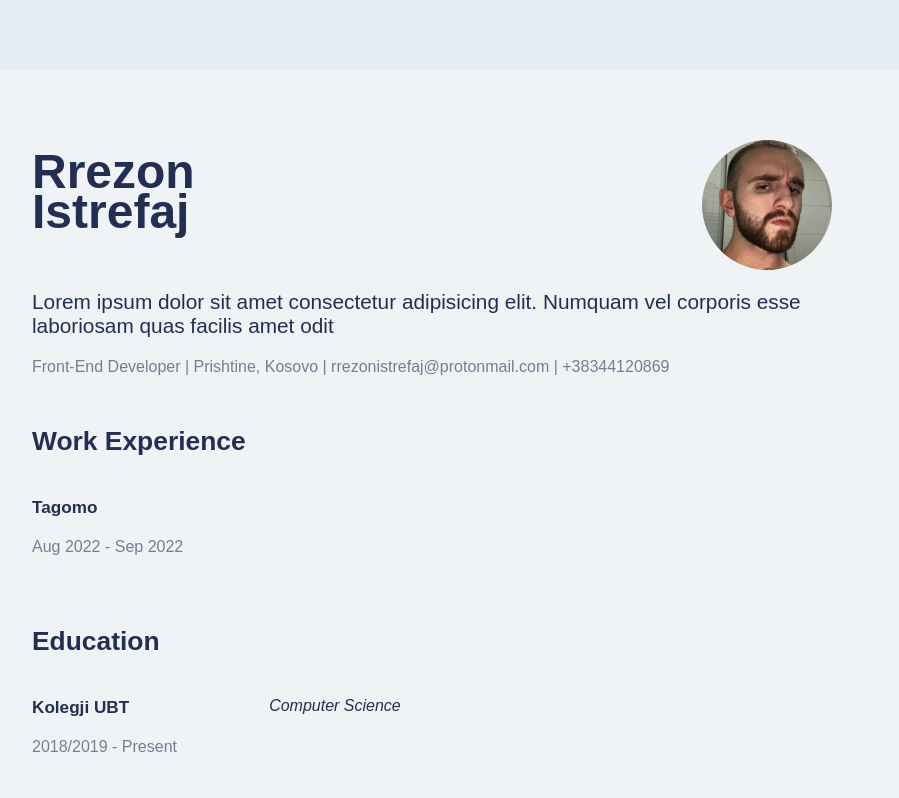
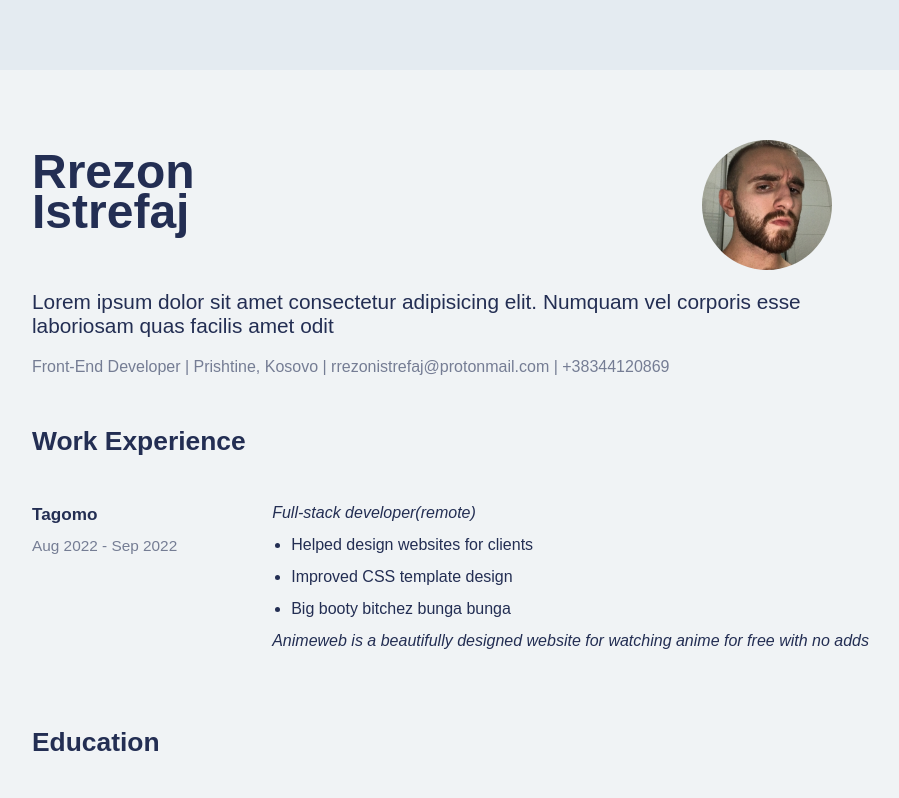
Before and after one commit to rrezonistrefaj/resume, a React (Create React App) app: page / in a window 1280 px wide. Shown: the top 798 px of the page, without its empty margins (208-1107 px from the left). Built offline with nearby package versions, Linux system fonts and the light colour scheme.

Commit message:
added Work Experience section

```diff
--- a/src/components/Projects.js
+++ b/src/components/Projects.js
@@ -7,7 +7,7 @@ function Projects() {
        <div className="Projects"> <h1>Projects</h1></div>
        <div className="c1">
         <div className="animeweb"><a href="https://github.com/rrezonistrefaj/animeweb"><h6>animeweb</h6></a>
-        <span className="date"><p>Aug 2022 - Sep 2022</p></span>
+        <span className="date"><p>Jan 2022 - June 2022</p></span>
         </div>
 
         <div/>
@@ -23,10 +23,6 @@ function Projects() {
                     <li>Updated anime content</li>
                   </ul>
                 </div>
-
-
-
-
         </div>
         </div>
 
@@ -42,9 +38,6 @@ function Projects() {
        }
        .role{
         font-style: italic;
-       }
-       .animeweb{
-       line-height: 2.5;
        }
        .date{
         font-size: .6em;
@@ -72,6 +65,7 @@ function Projects() {
         color: #232e53;
         font-size: 1.6rem;
         padding-bottom: 20px;
+        line-height: 2.5;
        }
        .animeweb a{
         color: #232e53;
--- a/src/components/WorkExperience.js
+++ b/src/components/WorkExperience.js
@@ -7,18 +7,58 @@ function WorkExperience() {
 
        <div className="WE"> <h1>Work Experience</h1></div>
        <div className="c1">
-        <div className="company"><h6>Tagomo</h6></div>
-        <div className="date"><p>Aug 2022 - Sep 2022</p></div>
-        <div className=""></div>
+        <div className="company"><h6>Tagomo</h6>
+        <span className="date"><p>Aug 2022 - Sep 2022</p></span>
         </div>
+
+        <div/>
+
+           <div className="rd">
+            <div className="role">Full-stack developer(remote)</div>
+                <div className="list">
+                  <ul>
+                    <li>Helped design websites for clients</li>
+                    <li>Improved CSS template design</li>
+                    <li>Big booty bitchez bunga bunga</li>
+                  </ul>
+                </div>
+                <div className="description">Animeweb is a beautifully designed website for watching anime for free with no adds
+               </div>
+        </div>
+        </div>
+
 
     </WorkExperienceStyled>
   )
 }
     const WorkExperienceStyled = styled.section`
-        margin-left: 100px;
-        margin-bottom: 70px;
-       .WE{
+            margin-left: 100px;
+            margin-bottom: 70px;
+
+            .c1{
+        display: flex;
+        flex-direction: row;
+       }
+       .role{
+        font-style: italic;
+       }
+       .date{
+        font-size: .6em;
+       }
+       .rd{
+        padding-left: 95px;
+        line-height: 2;
+        color:#232e53;
+       }
+        .list{
+          padding-left: 19px;
+          line-height: 2;
+          color: #232e53;
+        }
+
+
+
+        .WE{
         font-size: 1.1rem;
         color: #232e53;
         margin-bottom: 40px;
@@ -28,10 +68,14 @@ function WorkExperience() {
         color: #232e53;
         font-size: 1.6rem;
         padding-bottom: 20px;
+        line-height: 2;
        }
+
        .date{
         color: #757D94;
        }
-    `;
-
+       .description{
+        font-style: italic;
+       }
+`
 export default WorkExperience
```
